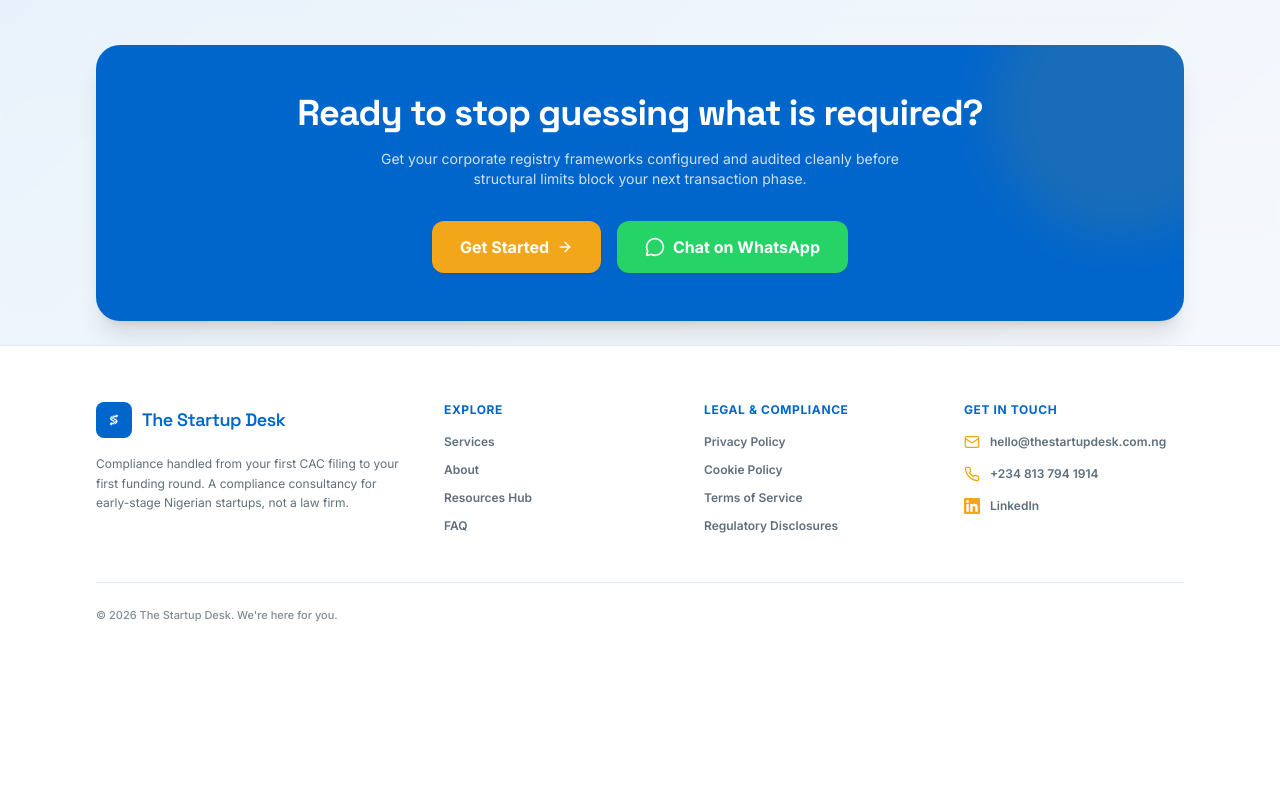
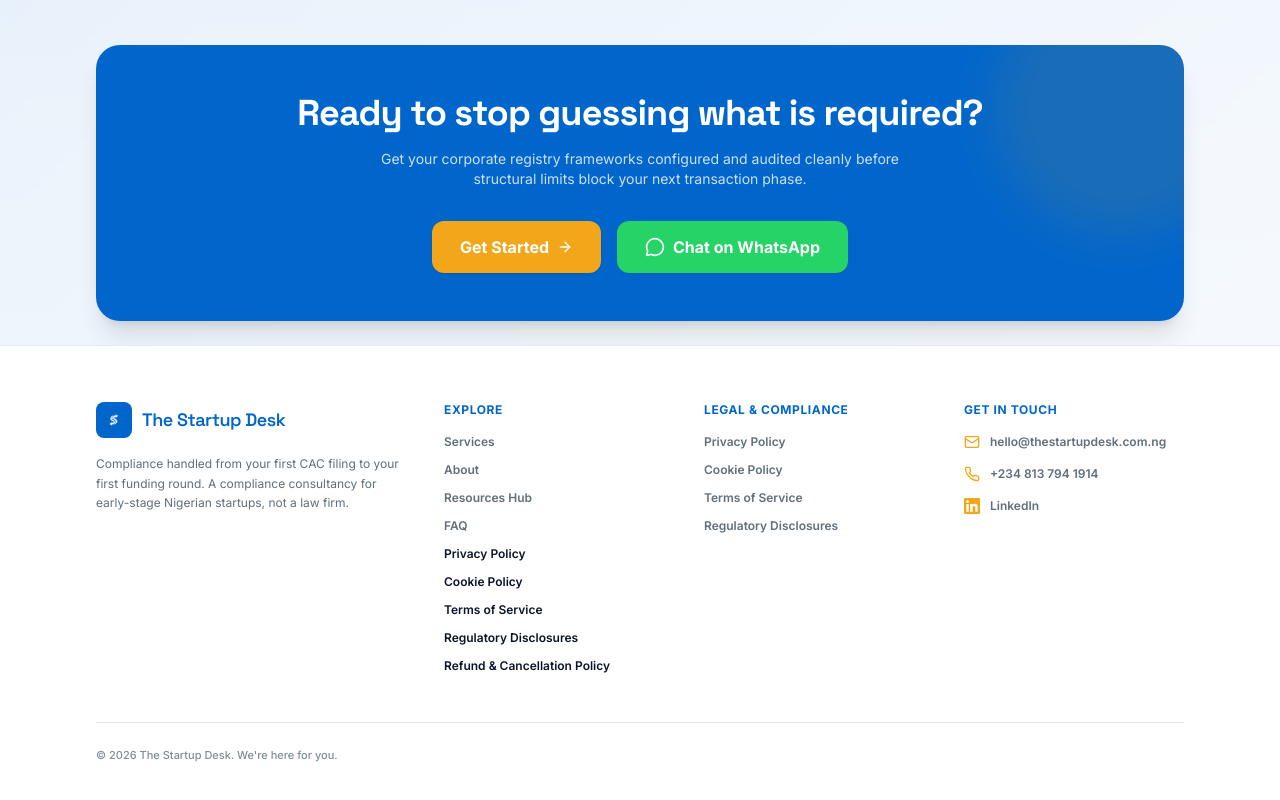
Before and after one commit to Tosin2513/The-Start-up-Desk-, a Next.js app: page / in a window 1280 px wide. Shown: the part 2267-3067 px from the top of the page. Before the commit the page ends 2947 px from the top, so only its background shows below. Built offline with nearby package versions, Linux system fonts and the light colour scheme.

Commit message:
Update site-footer.tsx

```diff
--- a/components/site-footer.tsx
+++ b/components/site-footer.tsx
@@ -12,7 +12,7 @@ export function SiteFooter() {
             <Link href="/" className="flex items-center gap-2.5">
               <span className="flex h-9 w-9 items-center justify-center rounded-lg bg-primary">
                 <Image
-                  src="/Logo.svg"
+                  src="/Logo.png"
                   alt="Logo"
                   width={20}
                   height={20}
@@ -35,6 +35,11 @@ export function SiteFooter() {
               <li><Link href="/about" className="text-muted-foreground transition-colors hover:text-primary">About</Link></li>
               <li><Link href="/resources" className="text-muted-foreground transition-colors hover:text-primary">Resources Hub</Link></li>
               <li><Link href="/faq" className="text-muted-foreground transition-colors hover:text-primary">FAQ</Link></li>
+              <li><Link href="/privacy">Privacy Policy</Link></li>
+<li><Link href="/cookies">Cookie Policy</Link></li>
+<li><Link href="/terms">Terms of Service</Link></li>
+<li><Link href="/disclosure">Regulatory Disclosures</Link></li>
+<li><Link href="/refund-policy">Refund & Cancellation Policy</Link></li>
             </ul>
           </div>
 <div>
```
